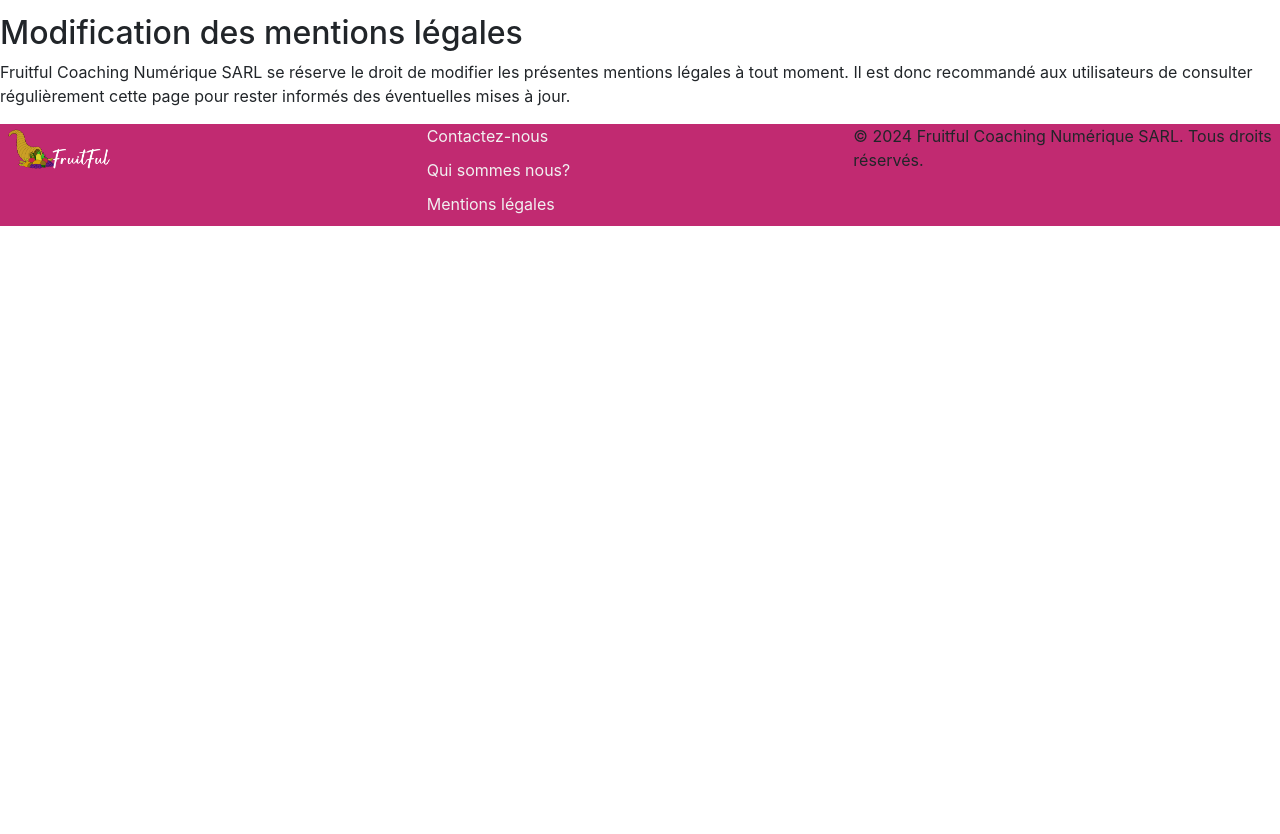
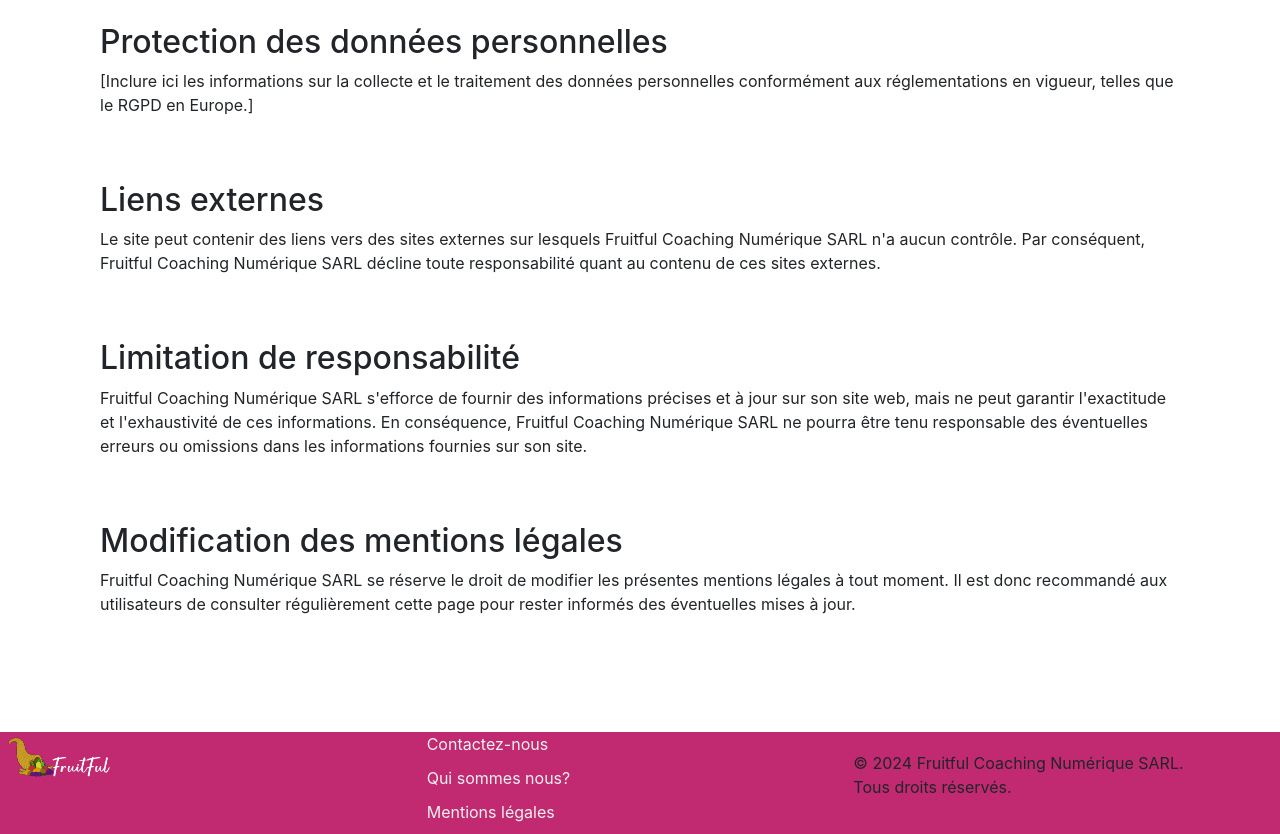
Before and after one commit to RomainVReco/fruitful-app, a React (Create React App) app: page /PageMentionsLegales in a window 1280 px wide. Shown: the part 1120-1954 px from the top of the page. Before the commit the page ends 1346 px from the top, so only its background shows below. Built offline with nearby package versions, Linux system fonts and the light colour scheme.

Commit message:
modification padding autour conditions legales

```diff
--- a/src/App.css
+++ b/src/App.css
@@ -112,7 +112,7 @@ body {
 .right-column {
   flex: 1; /* Fait en sorte que la colonne prenne l'espace disponible */
   display: flex;
-  justify-content: flex-end; /* Aligner le contenu à droite */
+  align-items: center;
 }
 
 .image-footer {
@@ -147,6 +147,10 @@ body {
 
 .vertical-footer-links .lien {
   margin-bottom: 10px; /* Espacement entre les liens */
+}
+
+.mentions-legales-bordure {
+  padding: 100px;
 }
 
 @media (max-width: 645px) {
--- a/src/components/Footer.js
+++ b/src/components/Footer.js
@@ -25,8 +25,8 @@ function Footer() {
           </div>
         </div>
         <div className="right-column">
-          <div>
-            <p>&copy; {new Date().getFullYear()} Fruitful Coaching Numérique SARL. Tous droits réservés.</p>
+          <div className="copyright">
+            <p>&copy; {new Date().getFullYear()} Fruitful Coaching Numérique SARL.<br />Tous droits réservés.</p>
           </div>
         </div>
       </div>
--- a/src/pages/public/PageMentionsLegales.js
+++ b/src/pages/public/PageMentionsLegales.js
@@ -2,8 +2,11 @@ import React from 'react';
 
 function MentionsLegales() {
   return (
-    <div>
+    <div className="mentions-legales-bordure">
       <h1>Mentions Légales</h1>
+
+      <br />
+      <br />
 
       <h2>Informations sur l'entreprise</h2>
       <p>
@@ -17,6 +20,9 @@ function MentionsLegales() {
         <strong>Numéro de TVA intracommunautaire :</strong> FR123456789
       </p>
 
+      <br />
+      <br />
+
       <h2>Responsable de la publication</h2>
       <p>
         <strong>Nom du responsable :</strong> Jean Dupont<br />
@@ -24,6 +30,9 @@ function MentionsLegales() {
         <strong>Téléphone :</strong> +33 1 23 45 67 89<br />
         <strong>E-mail :</strong> jean.dupont@fruitfulcoaching.com
       </p>
+
+      <br />
+      <br />
 
       <h2>Hébergement</h2>
       <p>
@@ -33,25 +42,40 @@ function MentionsLegales() {
         <strong>E-mail :</strong> contact@xyzhosting.com
       </p>
 
+      <br />
+      <br />
+
       <h2>Propriété intellectuelle</h2>
       <p>
         Le site web et son contenu sont la propriété exclusive de Fruitful Coaching Numérique SARL et/ou de ses partenaires. Toute reproduction ou utilisation sans autorisation préalable est strictement interdite.
       </p>
+
+      <br />
+      <br />
 
       <h2>Protection des données personnelles</h2>
       <p>
         [Inclure ici les informations sur la collecte et le traitement des données personnelles conformément aux réglementations en vigueur, telles que le RGPD en Europe.]
       </p>
 
+      <br />
+      <br />
+
       <h2>Liens externes</h2>
       <p>
         Le site peut contenir des liens vers des sites externes sur lesquels Fruitful Coaching Numérique SARL n'a aucun contrôle. Par conséquent, Fruitful Coaching Numérique SARL décline toute responsabilité quant au contenu de ces sites externes.
       </p>
 
+      <br />
+      <br />
+
       <h2>Limitation de responsabilité</h2>
       <p>
         Fruitful Coaching Numérique SARL s'efforce de fournir des informations précises et à jour sur son site web, mais ne peut garantir l'exactitude et l'exhaustivité de ces informations. En conséquence, Fruitful Coaching Numérique SARL ne pourra être tenu responsable des éventuelles erreurs ou omissions dans les informations fournies sur son site.
       </p>
+
+      <br />
+      <br />
 
       <h2>Modification des mentions légales</h2>
       <p>
```
